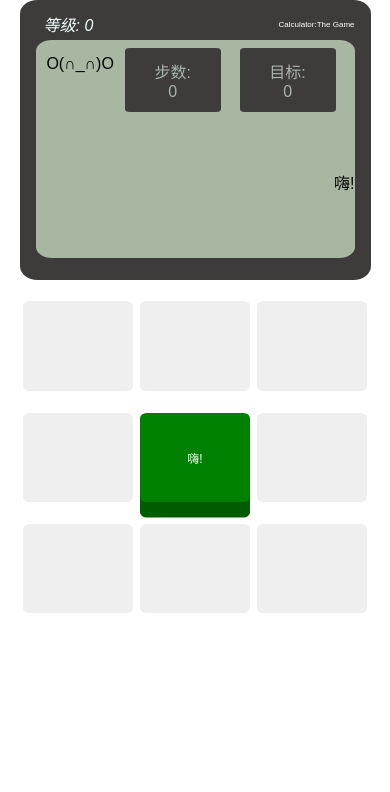
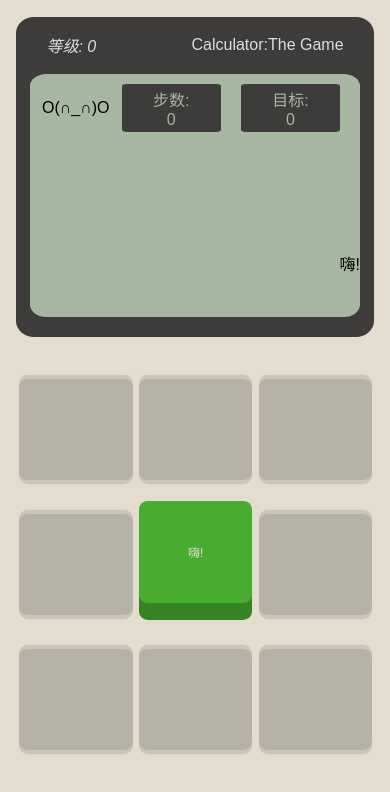
Before and after one commit to S-H-Go/Calculator-The-Game-Vuejs, a Vue app: page / in a window 390 px wide. Shown: the top 792 px of the page. Built offline with nearby package versions, Linux system fonts and the light colour scheme.

Commit message:
🎈 perf(all): 样式优化和部分颜色更改

```diff
--- a/src/App.vue
+++ b/src/App.vue
@@ -1,8 +1,6 @@
 <template>
-  <main>
-    <ScreenPanel></ScreenPanel>
-    <ButtonPanel></ButtonPanel>
-  </main>
+  <ScreenPanel></ScreenPanel>
+  <ButtonPanel></ButtonPanel>
 </template>
 
 <script lang="ts" setup>
@@ -27,6 +25,7 @@
   padding: 0px;
   margin: 0px;
   border: 0px;
+  background-color: #e4dccf;
 }
 
 div
@@ -35,11 +34,16 @@
   margin: 0;
 }
 
-main
+#app
 {
-  width: 18rem;
-  height: auto;
+  width: 300px;
+  height: 533px;
+  padding: 10px 20px 40px 20px;
   margin: auto;
+  display: grid;
+  grid-template-columns: 100%;
+  grid-template-rows: 36% 56%;
+  row-gap: 8%;
 }
 
 /*来自：https://blog.csdn.net/qq_16660859/article/details/111695771 */
@@ -53,12 +57,18 @@
 }
 
 /* 手机端常规尺寸适配 */
-@media screen and (max-width: 768px)
+@media screen and (max-width: 480px)
 {
-  main
+  #app
   {
-    width: 90vw;
-    padding: 0 5vw;
+    width: 92vw;
+    height: 80vh;
+    padding: 2vh 4vw 10vh 4vw;
+    display: grid;
+    grid-template-columns: 100%;
+    grid-template-rows: 40% 60%;
+    row-gap: 8%;
+    background-color: #e4dccf;
   }
 }
 </style>
--- a/src/components/ButtonPanel.vue
+++ b/src/components/ButtonPanel.vue
@@ -17,48 +17,99 @@
 <style>
 #button-panel
 {
-  --button-border-size: 0.5rem;
-  --button-width: 5.5rem;
-  --button-height: 4.8rem;
-  --button-margin-top: 0.8rem;
-  --button-margin-left: 0.25rem;
-  --button-border-radius: 6%;
+  width: 100%;
+  height: 100%;
+  --button-width: 90px;
+  --button-height: 75px;
+  --button-margin-top: 15px;
+  --button-margin-left: 6px;
+  --button-margin-right: 1%;
+  --button-border-size: 10px;
+  --button-border-radius: 8%;
 }
 
+/* clr按钮的颜色 */
 .color-button-clr
 {
   background-color: #c72f2e;
-  box-shadow: 0rem var(--button-border-size) hsl(0, 62%, 41%);
+  box-shadow: 0px var(--button-border-size) #912322;
 }
 
+.color-button-clr:active
+{
+  position: relative;
+  top: calc(var(--button-margin-top) / 2);
+  box-shadow: 0px calc(var(--button-margin-top) / 6) #912322;
+}
+
+/* 插入按钮的颜色 */
 .color-button-blue
 {
-  background-color: #8b7cd6;
-  box-shadow: 0rem var(--button-border-size) hsl(250, 52%, 59%);
+  background-color: #8b7cd7;
+  box-shadow: 0px var(--button-border-size) #473984;
 }
 
+.color-button-blue:active
+{
+  position: relative;
+  top: calc(var(--button-margin-top) / 2);
+  box-shadow: 0px calc(var(--button-margin-top) / 6) #473984;
+}
+
+/* 四则运算按钮的颜色 */
 .color-button-grey
 {
-  background-color: hsl(192, 7%, 28%);
-  box-shadow: 0rem var(--button-border-size) hsl(192, 7%, 21%);
+  background-color: #45494c;
+  box-shadow: 0px var(--button-border-size) #18191b;
 }
 
+.color-button-grey:active
+{
+  position: relative;
+  top: calc(var(--button-margin-top) / 2);
+  box-shadow: 0px calc(var(--button-margin-top) / 6) #18191b;
+}
+
+/* OK按钮、对话按钮的颜色， */
 .color-button-green
 {
-  background-color: hsl(120, 100%, 25%);
-  box-shadow: 0rem var(--button-border-size) hsl(120, 100%, 18%);
+  background-color: #48ac30;
+  box-shadow: 0px var(--button-border-size) #368323;
 }
 
+.color-button-green:active
+{
+  position: relative;
+  top: calc(var(--button-margin-top) / 2);
+  box-shadow: 0px calc(var(--button-margin-top) / 6) #368323;
+}
+
+/* 单目操作按钮的颜色 */
 .color-button-orange
 {
-  background-color: #ea6c18;
-  box-shadow: 0rem var(--button-border-size) hsl(24, 83%, 44%);
+  background-color: #ea6c17;
+  box-shadow: 0rem var(--button-border-size) #b44800;
 }
 
+.color-button-orange:active
+{
+  position: relative;
+  top: calc(var(--button-margin-top) / 2);
+  box-shadow: 0rem 3px #b44800;
+}
+
+/* 存储按钮、源代码按钮的颜色 */
 .color-button-purple
 {
   background-color: #5c215b;
-  box-shadow: 0rem var(--button-border-size) hsl(301, 47%, 18%);
+  box-shadow: 0px var(--button-border-size) hsl(301, 47%, 18%);
+}
+
+.color-button-purple:active
+{
+  position: relative;
+  top: calc(var(--button-margin-top) / 2);
+  box-shadow: 0px calc(var(--button-margin-top) / 6) hsl(301, 47%, 18%);
 }
 
 /* 加减关卡按钮的颜色 */
@@ -66,6 +117,13 @@
 {
   background-color: #6c96b6;
   box-shadow: 0rem var(--button-border-size) #3a5761;
+}
+
+.color-button-6c96b6:active
+{
+  position: relative;
+  top: calc(var(--button-margin-top) / 2);
+  box-shadow: 0px calc(var(--button-margin-top) / 6) #3a5761;
 }
 
 /* 显示等级按钮的颜色 */
@@ -78,17 +136,32 @@
 /* 设置按钮的颜色 */
 .color-button-yeelow
 {
-  background-color: rgb(202, 202, 44);
-  box-shadow: 0rem var(--button-border-size) hsl(60, 50%, 40%);
+  background-color: #e3bc21;
+  box-shadow: 0px var(--button-border-size) #a87019;
+}
+
+.color-button-yeelow:active
+{
+  position: relative;
+  top: calc(var(--button-margin-top) / 2);
+  box-shadow: 0px calc(var(--button-margin-top) / 6) #a87019;
+}
+
+.color-button-empty
+{
+  background-color: #b5b1a5;
+  position: relative;
+  top: calc(var(--button-border-size) - calc(var(--button-margin-top) / 6));
+  box-shadow: 0px calc(var(--button-margin-top) / 6) #cbc5b9, 0px calc(var(--button-margin-top) / 6 * -1) #cbc5b9;
 }
 
 .buttons-layout
 {
-  width: calc(var(--button-width) * 3 + var(--button-margin-left) * 6);
-  height: calc(var(--button-margin-top) * 3 + var(--button-height) * 3);
-  display: flex;
-  flex-wrap: wrap;
-  align-content: flex-start;
+  width: 100%;
+  height: 100%;
+  display: inline-grid;
+  grid-template-columns: repeat(3, 33.33%);
+  grid-template-rows: repeat(3, 33.33%);
   padding: 0;
 }
 
@@ -98,7 +171,7 @@
   height: var(--button-height);
   border: none;
   font-size: 1.25rem;
-  color: white;
+  color: #e4decb;
   padding: 0;
   border-radius: var(--button-border-radius);
   margin-top: var(--button-margin-top);
@@ -107,16 +180,16 @@
 }
 
 
-@media screen and (max-width: 768px)
+@media screen and (max-width: 480px)
 {
   #button-panel
   {
-    --button-border-size: 4vw;
-    --button-width: 28vw;
-    --button-height: calc(28vw - 5vw);
-    --button-margin-top: 5.5vw;
+    --button-width: 29vw;
+    --button-height: 12vh;
+    --button-margin-top: 3vh;
     --button-margin-left: 1vw;
-    --button-border-radius: 6%;
+    --button-margin-right: 1vw;
+    --button-border-size: 2vh;
   }
 
   .button
--- a/src/components/ScreenPanel.vue
+++ b/src/components/ScreenPanel.vue
@@ -21,17 +21,17 @@
 /* 边框部分 */
 #screen-panel
 {
-  --height: 15rem;
-  --level-height: 2rem;
-  --step-width: 5rem;
-  --step-height: 3rem;
-  height: var(--height);
+  --step-width: 30%;
+  --step-height: 3em;
+  height: 100%;
   background-color: #3d3c3a;
-  padding: 0.5rem 1rem 1rem;
-  display: flex;
+  padding: 4% 4% 10%;
+  display: grid;
+  grid-template-columns: 100%;
+  grid-template-rows: 10% 90%;
+  row-gap: 6%;
   flex-direction: column;
   border-radius: 5%;
-  margin: 0;
 }
 
 /* 显示部分 */
@@ -41,24 +41,6 @@
   display: flex;
   flex-direction: column;
   justify-content: space-between;
-  padding: 0;
-  margin: 0;
   border-radius: 5%;
-  height: calc(var(--height) - var(--height) * 0.1);
-}
-
-@media screen and (max-width: 768px)
-{
-  #screen-panel
-  {
-    --height: 16rem;
-    --step-width: 6rem;
-    --step-height: 4rem;
-  }
-
-  #display-section
-  {
-    height: calc(var(--height) - var(--height) * 0.15)
-  }
 }
 </style>
--- a/src/components/otherButtons/EmptyButton.vue
+++ b/src/components/otherButtons/EmptyButton.vue
@@ -1,5 +1,5 @@
 <template>
-    <button></button>
+    <button class="button color-button-empty"></button>
 </template>
 
 <script setup lang="ts">
@@ -7,17 +7,4 @@
 </script>
 
 <style scoped>
-button
-{
-    width: var(--button-width);
-    height: var(--button-height);
-    border: none;
-    font-size: 1.25rem;
-    color: white;
-    padding: 0;
-    border-radius: var(--button-border-radius);
-    margin-top: var(--button-margin-top);
-    margin-left: var(--button-margin-left);
-    margin-right: var(--button-margin-left);
-}
 </style>
--- a/src/components/screenSection/InfoScreen.vue
+++ b/src/components/screenSection/InfoScreen.vue
@@ -59,12 +59,12 @@
     margin-right: var(--margin-right);
 }
 
-@media screen and (max-width: 768px)
+@media screen and (max-width: 480px)
 {
     #number-display-section
     {
-        margin-top: 3rem;
-        margin-bottom: 4rem;
+        margin-top: 5vh;
+        margin-bottom: 5vh;
     }
 }
 </style>
--- a/src/components/screenSection/LevelScreen.vue
+++ b/src/components/screenSection/LevelScreen.vue
@@ -15,7 +15,6 @@
 <style>
 #head
 {
-    height: var(--level-height);
     display: flex;
     flex-direction: row;
     align-items: center;
@@ -24,19 +23,18 @@
 
 #level-screen
 {
-    font-size: 1rem;
-    margin-left: 0.5rem;
-    color: azure;
+    color: #dadfe1;
     font-style: italic;
+    margin-left: 5%;
 }
 
 /* 链接样式 */
 #play-link
 {
-    font-size: 0.5rem;
     margin: 0;
-    color: white;
+    color: #dadfe1;
     text-decoration: none;
+    margin-right: 5%;
 }
 
 #play-link:hover
--- a/src/components/screenSection/StepGoalScreen.vue
+++ b/src/components/screenSection/StepGoalScreen.vue
@@ -1,15 +1,13 @@
 <template>
     <section id="info-display-section">
         <section style="line-height: 3rem">O(∩_∩)O</section>
-
-
         <section class="info-display">
-            <section class="info-text-display">步数:</section>
-            <section class="info-num-diaplay">{{ props.step }}</section>
+            <section>步数:</section>
+            <section>{{ props.step }}</section>
         </section>
         <section class="info-display">
-            <section class="info-text-display">目标:</section>
-            <section class="info-num-display">{{ props.goal }}</section>
+            <section>目标:</section>
+            <section>{{ props.goal }}</section>
         </section>
     </section>
 
@@ -30,7 +28,7 @@
     display: flex;
     justify-content: space-evenly;
     align-items: stretch;
-    padding: 0;
+    margin-top: 3%;
 }
 
 .info-display
@@ -44,7 +42,6 @@
     text-align: center;
     color: #a9b4aa;
     margin-right: 0.5em;
-    margin-top: 0.5em;
     border-radius: 5%;
 }
 </style>
--- a/src/store/index.ts
+++ b/src/store/index.ts
@@ -33,7 +33,7 @@
                     height: 60,
                     values: 0,
                     lineWidth: 5,
-                    italics: 0,
+                    italics: -8,
                     opacity: 0.1,
                 } as ILedOptions,
                 conversation: [{ "info": "", "buttons": [{ "info": "", "position": 0 }] }],
```
